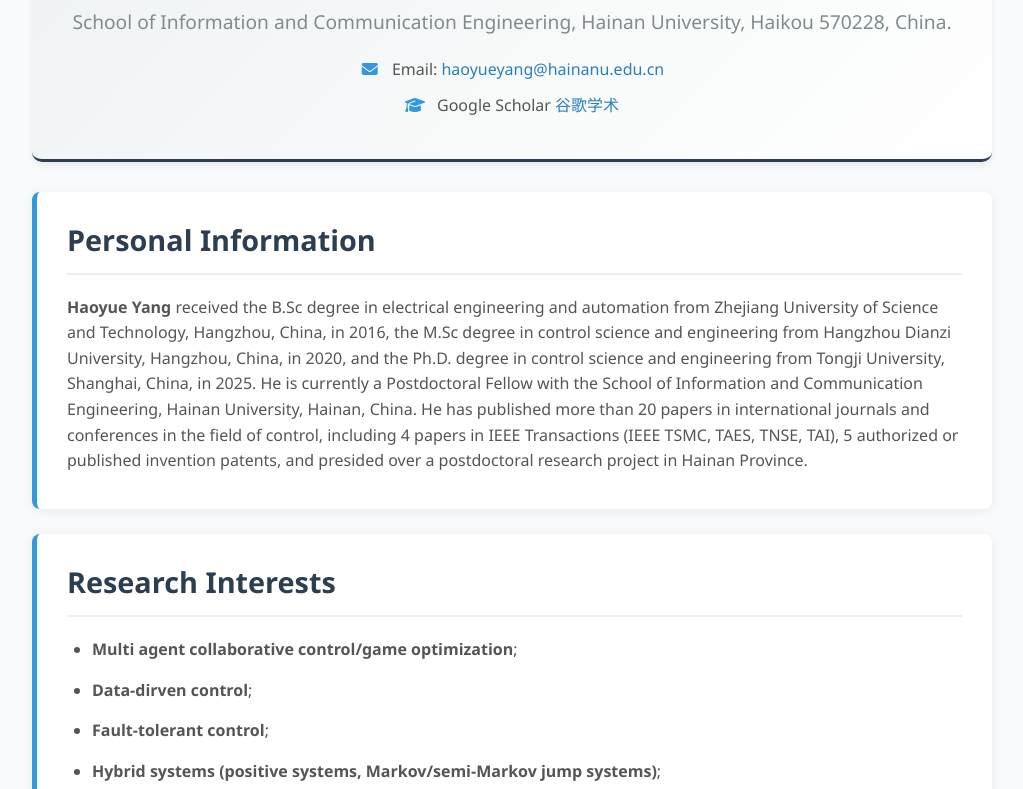
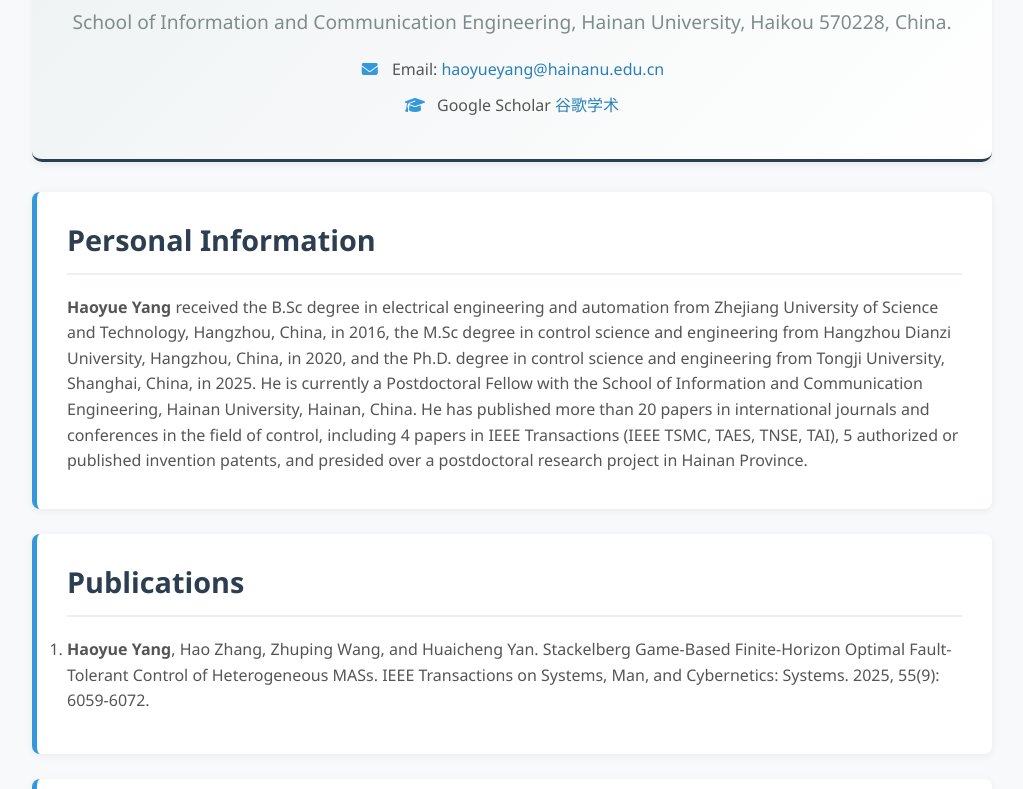
Before and after one commit to HaoyueYang719/HaoyueYang719.github.io, a plain HTML site: page index.html in a window 1280 px wide. Shown: the part 163-952 px from the top of the page, without its empty margins (128-1151 px from the left). Drawn offline with Linux system fonts and the light colour scheme.

Commit message:
Update index.html

```diff
--- a/index.html
+++ b/index.html
@@ -170,6 +170,14 @@
         <!-- 你可以根据需要在这里添加更多段落 -->
     </section>
 
+    <section id="publication-info">
+        <h2>Publications</h2>
+        <ol>
+            <li><strong>Haoyue Yang</strong>, Hao Zhang, Zhuping Wang, and Huaicheng Yan. Stackelberg Game-Based Finite-Horizon Optimal Fault-Tolerant Control of Heterogeneous MASs. IEEE Transactions on Systems, Man, and Cybernetics: Systems. 2025, 55(9): 6059-6072.</li>
+        </ol>
+        <!-- 你可以根据需要在这里添加更多段落 -->
+    </section>
+
     <section id="research-interests">
         <h2>Research Interests</h2>
         <ul>
```
